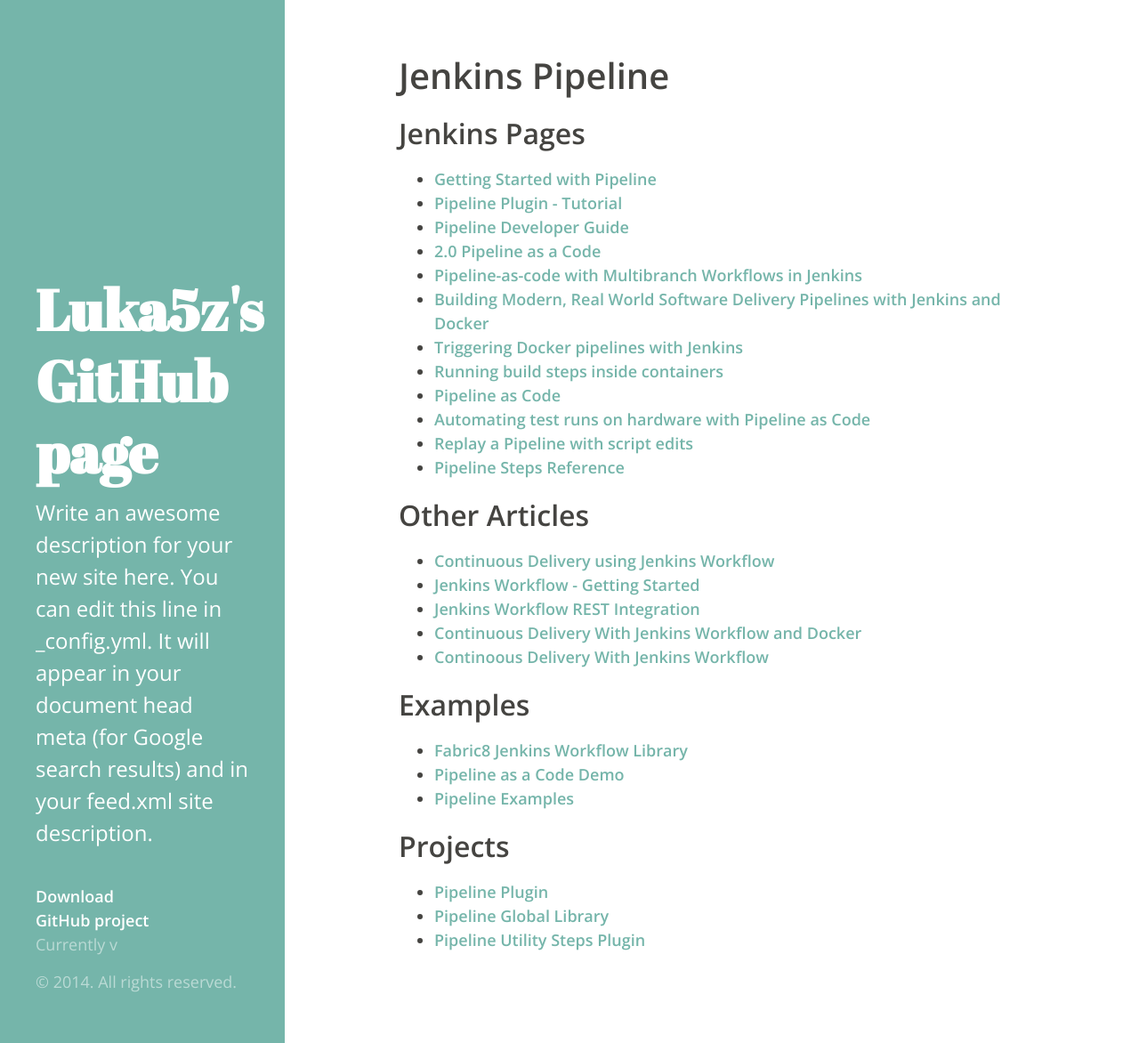
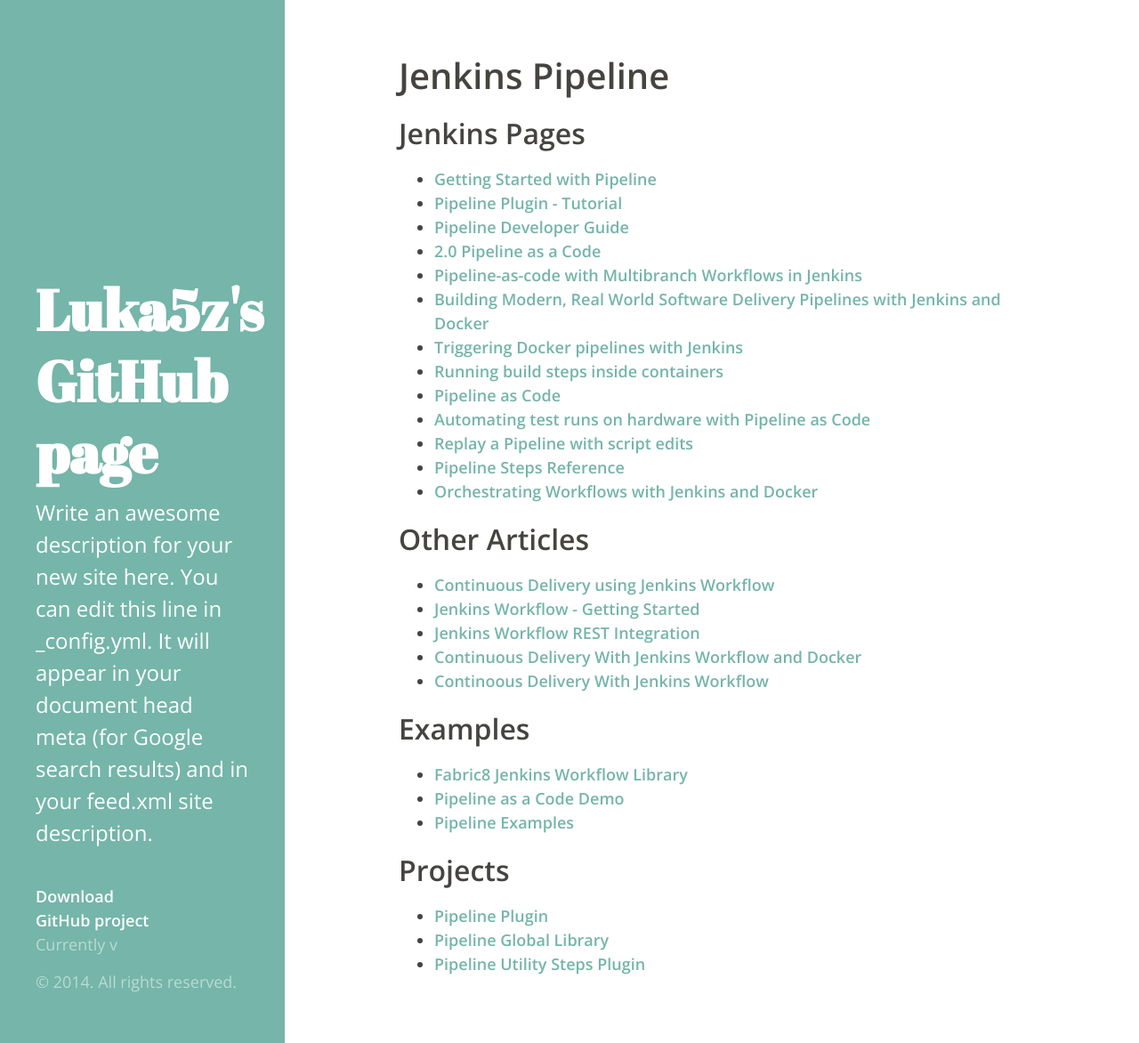
Before and after one commit to luka5z/luka5z.github.io, a Jekyll site: the page built from resources/jenkins-pipeline.md, in a window 1280 px wide and 1172 px high. Shown: the whole window at 89% size. Built offline with Jekyll 4.4.1, drawn with Linux system fonts in a browser that asks for light colours.

Commit message:
Add 'Orchestrating Workflows with Jenkins and Docker'

```diff
--- a/resources/jenkins-pipeline.md
+++ b/resources/jenkins-pipeline.md
@@ -18,6 +18,7 @@ permalink: /resources/jenkins-pipeline/
 - [Automating test runs on hardware with Pipeline as Code](https://jenkins.io/blog/2016/04/07/pipeline-for-runs-on-hardware/)
 - [Replay a Pipeline with script edits](https://jenkins.io/blog/2016/04/14/replay-with-pipeline)
 - [Pipeline Steps Reference](https://jenkins.io/doc/pipeline/steps/)
+- [Orchestrating Workflows with Jenkins and Docker](https://www.cloudbees.com/blog/orchestrating-workflows-jenkins-and-docker)
 
 ## Other Articles
 
```
